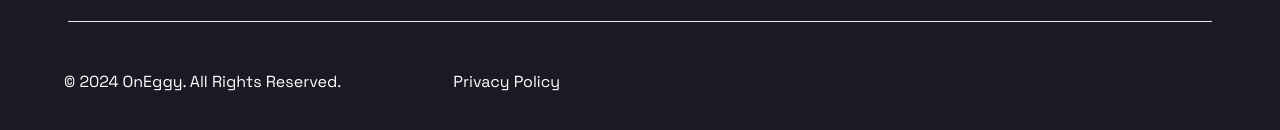
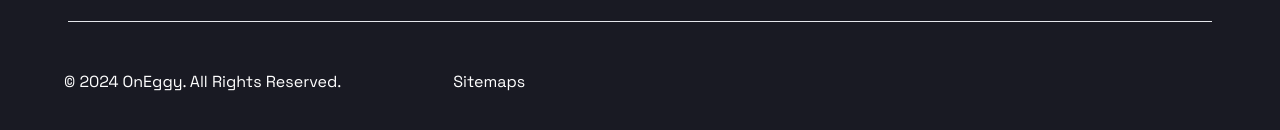
Before and after one commit to onEggy/OnEggyWeb, a Next.js app: page / in a window 1280 px wide. Shown: the part 5740-5870 px from the top of the page. Built offline with nearby package versions, Linux system fonts and the light colour scheme.

Commit message:
Update footer.js

```diff
--- a/src/pages/components/footer.js
+++ b/src/pages/components/footer.js
@@ -111,8 +111,8 @@ const footer = () => {
       {/* <footer className="text-white px-4 mt-10 flex flex-col space-y-2 pb-10 md:flex-row md:justify-between md:items-center"> */}
       <footer className="text-white px-4 mt-10 flex flex-col space-y-2 pb-10 md:flex-row md:justify-start md:items-center md:w-8/12 ml-4 ">
         <p className="mt-2">&copy; {new Date().getFullYear()} OnEggy. All Rights Reserved.</p>
-        <a href="#" className="ml-28 ">
-          Privacy Policy
+        <a href="/sitemap" className="ml-28 ">
+          Sitemaps
         </a>
       </footer>
     </div>
```
